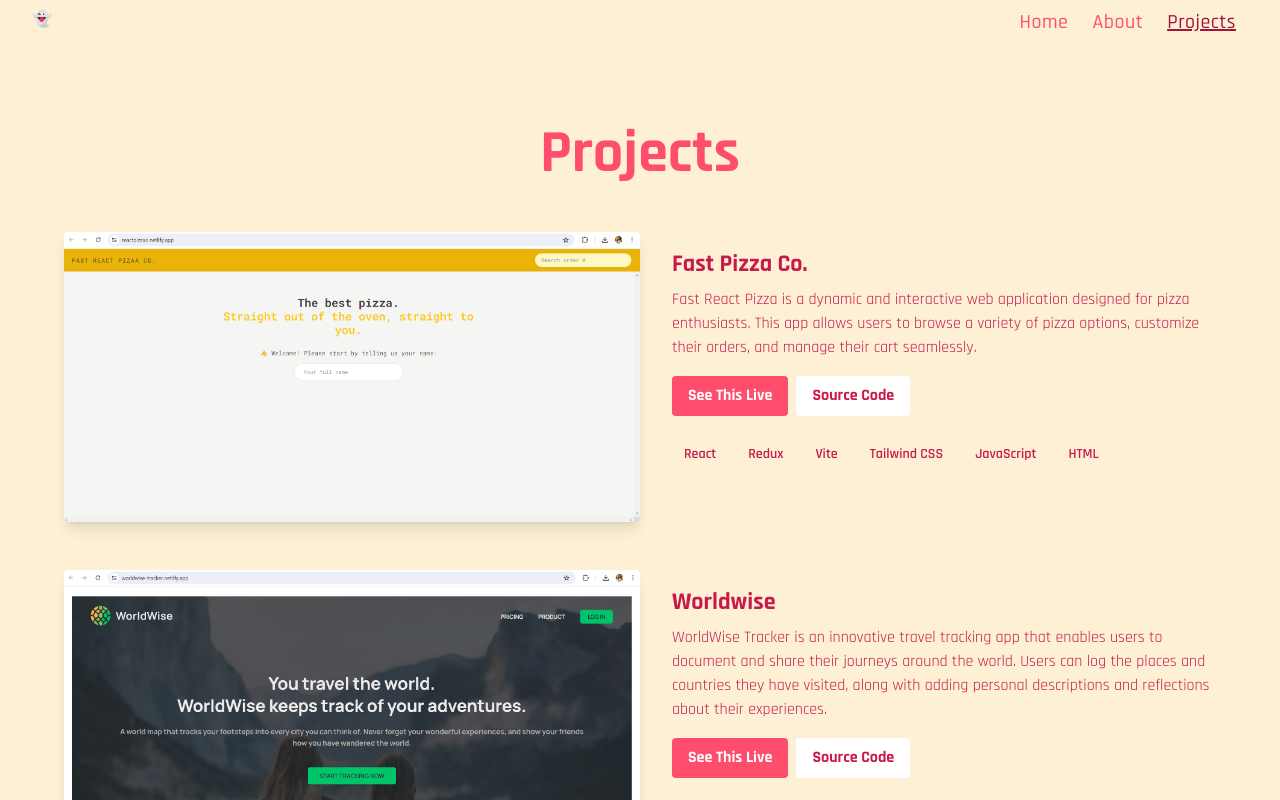
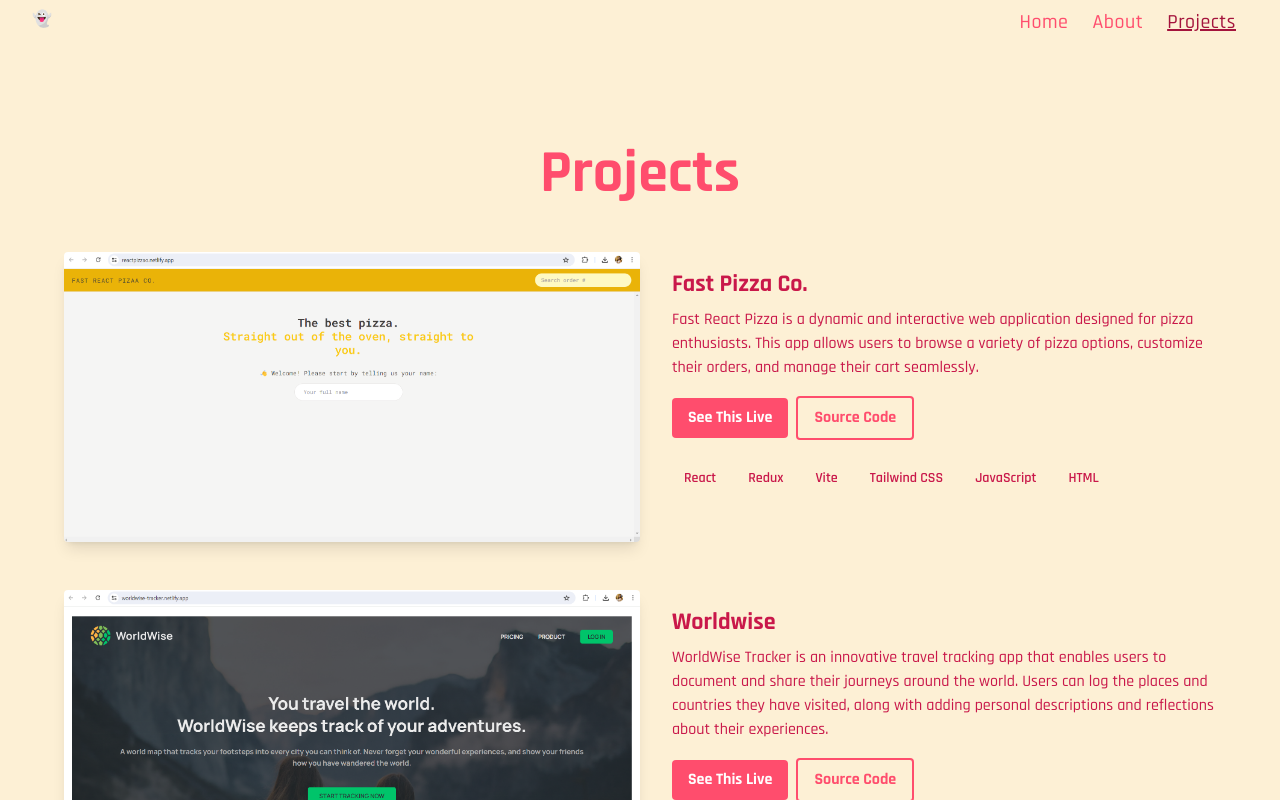
Before and after one commit to divyamotghare/portfolio, a React (Vite) app: page /projects in a window 1280 px wide. Shown: the top 800 px of the page. Built offline with nearby package versions, Linux system fonts and the light colour scheme.

Commit message:
changed color, border

```diff
--- a/src/pages/Projects.jsx
+++ b/src/pages/Projects.jsx
@@ -5,7 +5,7 @@
 function Projects() {
   return (
     <>
-      <div className="container mx-auto mt-20 px-4">
+      <div className="container mx-auto mt-10 pt-5 sm:mt-20 px-4">
         <h1 className="text-4xl md:text-5xl lg:text-6xl font-extrabold text-center mb-12 bg-clip-text text-primary">
           Projects
         </h1>
@@ -25,7 +25,9 @@
                 <h3 className="text-2xl font-bold text-pinkshade1 mb-2">
                   {proj.label}
                 </h3>
-                {proj.description && <p className="mb-4 text-pinkshade1">{proj.description}</p>}
+                {proj.description && (
+                  <p className="mb-4 font-medium text-pinkshade1">{proj.description}</p>
+                )}
                 <button
                   onClick={() => window.open(proj.src, "_blank")}
                   className="bg-primary  hover:bg-pinkshade1 text-white font-bold py-2 px-4 rounded mr-2 mb-2"
@@ -35,7 +37,7 @@
                 {proj.githubSrc && (
                   <button
                     onClick={() => window.open(proj.githubSrc, "_blank")}
-                    className="bg-white hover:bg-white text-pinkshade1 font-bold py-2 px-4 rounded mb-2"
+                    className="bg-transparent hover:text-pinkshade1 text-primary border-2 border-primary hover:border-pinkshade1 font-bold py-2 px-4 rounded mb-2"
                   >
                     Source Code
                   </button>
```
